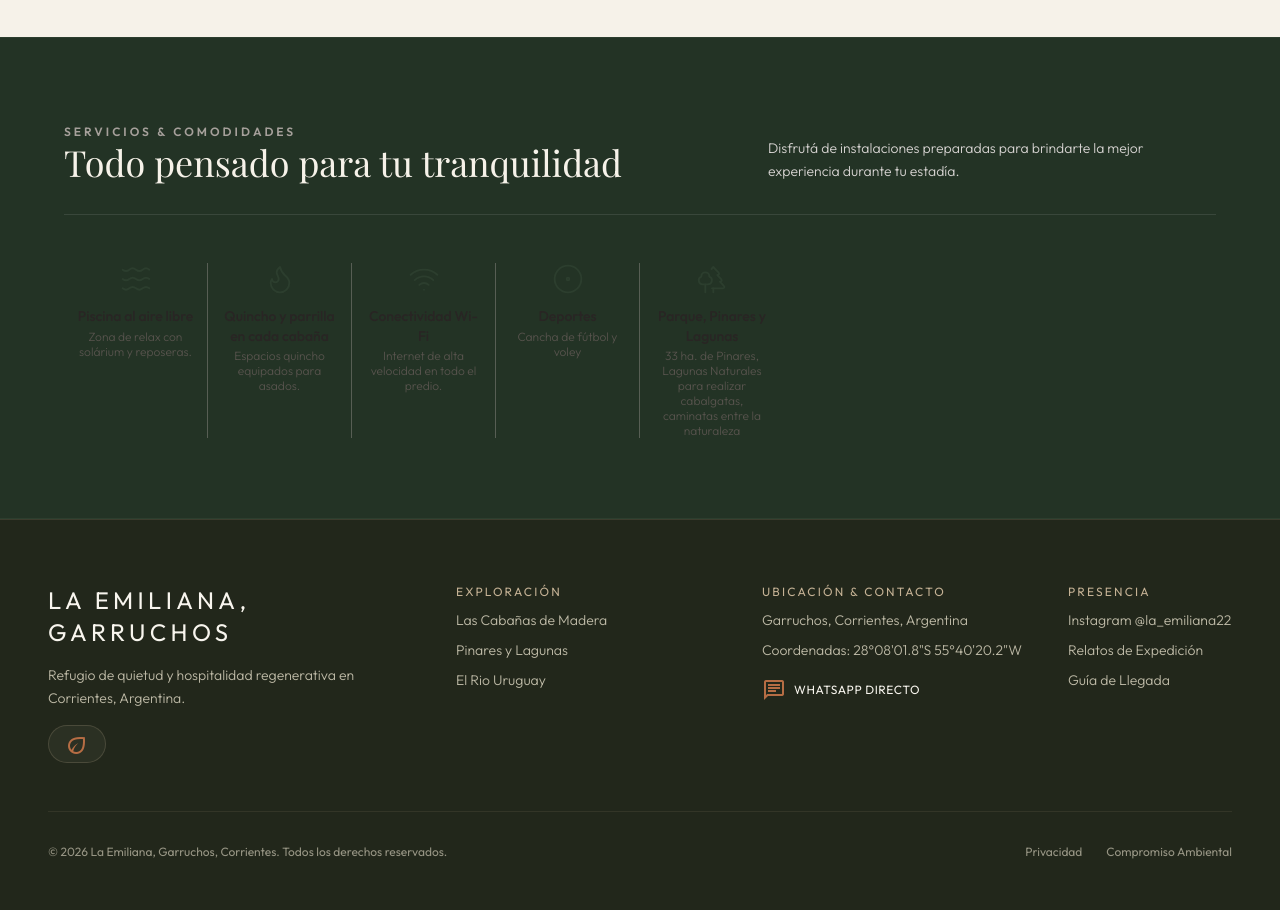
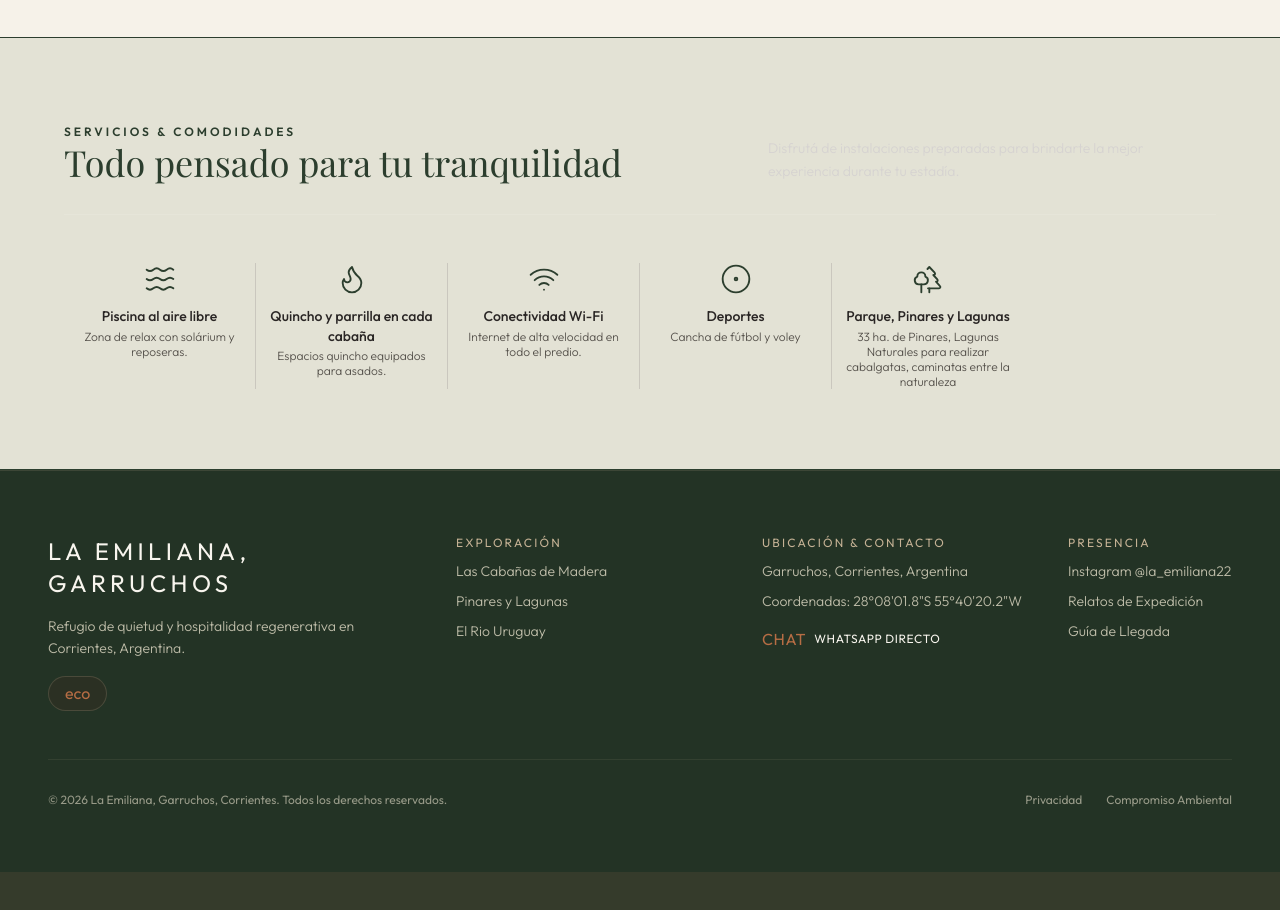
Before and after one commit to FranLopezPiaggio/la-emiliana-web, a Next.js app: page /reservas in a window 1280 px wide. Shown: the part 1940-2850 px from the top of the page. After the commit the page ends 2812 px from the top, so only its background shows below. Built offline with nearby package versions, Linux system fonts and the light colour scheme.

Commit message:
clean tsc errors and warning

```diff
--- a/src/app/globals.css
+++ b/src/app/globals.css
@@ -16,6 +16,8 @@
   --color-moss-200: #353B2B;
   --color-moss-300: #2B3023;
   --color-moss-400: #22271B;
+
+  --color-green: #233325;
 
   --color-sand: #E5DEC9;
   --color-sand-light: #F8F5EE;
--- a/src/app/layout.tsx
+++ b/src/app/layout.tsx
@@ -49,11 +49,6 @@ export default function RootLayout({
   return (
     <html lang="es" className={`${playfair.variable} ${outfit.variable} scroll-smooth`}>
       <head>
-        {/* Google Material Symbols Outlined */}
-        <link
-          rel="stylesheet"
-          href="https://fonts.googleapis.com/css2?family=Material+Symbols+Outlined:opsz,wght,FILL,GRAD@20..48,100..700,0..1,-50..200&display=swap"
-        />
       </head>
       <body className="bg-sand-light text-sand antialiased selection:bg-terracotta selection:text-sand-light">
       <Navbar/>
--- a/src/app/reservas/page.tsx
+++ b/src/app/reservas/page.tsx
@@ -1,10 +1,5 @@
-import Navbar from "@/components/legacy/Navbar";
 import BackgroundGoldenLines from "@/components/new/ui/BackgroundGoldenLines";
-import Hero from "@/components/legacy/Hero";
 import {CabinsGrid} from "@/components/new/booking/CabinGrid";
-import ConciergeCTA from "@/components/legacy/ConciergeCTA";
-import LocationMap from "@/components/new/ui/Location";
-import Footer from "@/components/new/ui/Footer";
 import { BookingHeroSection } from "@/components/new/booking/HeroBooking";
 import { AmenitiesBanner } from "@/components/new/booking/Amenities";
 
--- a/src/components/new/booking/Amenities.tsx
+++ b/src/components/new/booking/Amenities.tsx
@@ -5,10 +5,6 @@ import {
   Flame,
   CircleDot,
   Trees,
-  Car,
-  ShieldCheck,
-  Coffee,
-  Sparkles,
 } from "lucide-react";
 
 interface Amenity {
@@ -21,26 +17,31 @@ interface Amenity {
 const AMENITIES: Amenity[] = [
   {
     icon: Waves,
+    id: 'pileta',
     title: "Piscina al aire libre",
     description: "Zona de relax con solárium y reposeras.",
   },
   {
     icon: Flame,
+    id: 'quincho',
     title: "Quincho y parrilla en cada cabaña",
     description: "Espacios quincho equipados para asados.",
   },
   {
     icon: Wifi,
+    id: 'wifi',
     title: "Conectividad Wi-Fi",
     description: "Internet de alta velocidad en todo el predio.",
   },
   {
     icon:  CircleDot,
+    id: 'canchas',
     title: "Deportes",
     description:"Cancha de fútbol y voley",
   },
   {
     icon: Trees,
+    id: 'naturaleza',
     title: "Parque, Pinares y Lagunas",
     description:"33 ha. de Pinares, Lagunas Naturales para realizar cabalgatas, caminatas entre la naturaleza",
   },
@@ -48,16 +49,16 @@ const AMENITIES: Amenity[] = [
 
 export function AmenitiesBanner() {
   return (
-    <section id="amenities" className="w-full bg-[#233325] text-[#f6f2e9] py-16 md:py-20 px-6 lg:px-16 border-y border-[#2c3e2e]">
+    <section id="amenities" className="w-full bg-[#e3e2d5] text-[#2c3e2e] py-16 md:py-20 px-6 lg:px-16 border-y border-[#2c3e2e]">
       <div className="max-w-7xl mx-auto space-y-12">
 
         {/* Banner Header */}
         <div className="flex flex-col md:flex-row md:items-end justify-between gap-6 border-b border-white/10 pb-8">
           <div className="space-y-3">
-            <span className="text-xs font-semibold tracking-[0.25em] uppercase text-stone-400">
+            <span className="text-xs font-semibold tracking-[0.25em] uppercase text-[#2c3e2e]-400">
               SERVICIOS & COMODIDADES
             </span>
-            <h2 className="text-3xl sm:text-4xl font-serif text-[#f6f2e9] font-normal">
+            <h2 className="text-3xl sm:text-4xl font-serif text-[#2c3e2e] font-normal">
               Todo pensado para tu tranquilidad
             </h2>
           </div>
@@ -67,7 +68,7 @@ export function AmenitiesBanner() {
         </div>
 
                 {/* Grid Principal: Items + Separador + Texto destacado */}
-        <div className="grid grid-cols-1 lg:grid-cols-12 gap-8 lg:gap-0 items-center">
+        <div className="grid grid-cols-1 lg:grid-cols-5 gap-8 lg:gap-0 items-center">
 
           {/* Lista de Amenities / Características (6 Columnas) */}
           <div className="lg:col-span-9 grid grid-cols-2 sm:grid-cols-3 md:grid-cols-6 gap-6 md:gap-0">
--- a/src/components/new/booking/CabinGrid.tsx
+++ b/src/components/new/booking/CabinGrid.tsx
@@ -1,8 +1,8 @@
 "use client";
 
-import React, { useState } from "react";
+import React from "react";
 import Image from "next/image";
-import { Users, Bed, Wifi, Check, ArrowRight } from "lucide-react";
+import { Users, Bed, Check, ArrowRight } from "lucide-react";
 
 export interface Cabin {
   id: string;
@@ -23,7 +23,7 @@ const CABINS: Cabin[] = [
     capacity: "Hasta 6 personas",
     beds: "2 Dormitorios",
     description: "Espaciosa cabaña rodeada de vegetación nativa. Ideal para familias o grupos que buscan privacidad y máxima comodidad.",
-    image: "/entrada.jpg",
+    image: "/entrada-camino.jpg",
     features: ["Parrilla privada", "Aire Acondicionado", "Cocina equipada", "Deck con vista"],
   },
   {
@@ -39,7 +39,6 @@ const CABINS: Cabin[] = [
 ];
 
 export function CabinsGrid() {
-  const [selectedCabin, setSelectedCabin] = useState<Cabin | null>(null);
 
   const handleConsult = (cabinName: string) => {
     const message = `Hola! Quisiera consultar disponibilidad para la ${cabinName} en La Emiliana.`;
--- a/src/components/new/booking/HeroBooking.tsx
+++ b/src/components/new/booking/HeroBooking.tsx
@@ -3,6 +3,7 @@
 import React, { useState } from "react";
 import Image from 'next/image';
 import { ArrowRight, MapPin, Calendar, Users, Moon, MessageCircle } from "lucide-react";
+import { buildWaLink } from "@/lib/whatsapp";
 
 export function BookingHeroSection() {
   const [checkIn, setCheckIn] = useState("");
@@ -12,12 +13,9 @@ export function BookingHeroSection() {
   const handleBookingSubmit = (e: React.FormEvent) => {
     e.preventDefault();
 
-    // Mensaje preformateado para WhatsApp
-    const message = `Hola! Quisiera consultar disponibilidad en La Emiliana.%0A%0A- Fecha de llegada: ${checkIn || "A definir"}%0A- Personas: ${guests}%0A- Noches: ${nights}`;
-
-    // Reemplaza con el número oficial de WhatsApp del complejo
-    const whatsappUrl = `https://wa.me/5491112345678?text=${message}`;
-    window.open(whatsappUrl, "_blank");
+    // ponytail: plain \n, encoding lives in buildWaLink — add template in lib/whatsapp/messages.ts when reused elsewhere
+    const message = `Hola! Quisiera consultar disponibilidad en La Emiliana.\n\n- Fecha de llegada: ${checkIn || "A definir"}\n- Personas: ${guests}\n- Noches: ${nights}`;
+    window.open(buildWaLink(message), "_blank", "noopener,noreferrer");
   };
 
 return (
--- a/src/components/new/home/Complex.tsx
+++ b/src/components/new/home/Complex.tsx
@@ -10,7 +10,6 @@ import {
   ChevronRight,
   X,
   Maximize2,
-  Sparkles,
 } from "lucide-react";
 
 // Estructura de datos para las imágenes de la galería
--- a/src/components/new/ui/Footer.tsx
+++ b/src/components/new/ui/Footer.tsx
@@ -6,7 +6,7 @@ export default function Footer() {
   const currentYear = new Date().getFullYear();
 
   return (
-    <footer className="w-full bg-moss-400 border-t border-gold-line/15 text-sand py-16">
+    <footer className="w-full bg-green border-t border-gold-line/15 text-sand py-16">
       <div className="max-w-[1360px] mx-auto px-6 lg:px-12">
 
         {/* Main Footer Navigation Grid */}
--- a/src/components/new/ui/Gallery.tsx
+++ b/src/components/new/ui/Gallery.tsx
@@ -117,7 +117,7 @@ export function GallerySection() {
 
           {/* Imagen Activa */}
           <div className="relative max-h-[85vh] max-w-[90vw] overflow-hidden">
-            <img
+            <Image
               src={IMAGES[selectedIndex].src}
               alt={IMAGES[selectedIndex].alt}
               className="max-h-[85vh] w-auto max-w-[90vw] object-contain"
--- a/src/components/new/ui/Navbar.tsx
+++ b/src/components/new/ui/Navbar.tsx
@@ -1,7 +1,6 @@
 "use client";
 
 import { useState } from "react";
-import Image from "next/image";
 import Link from "next/link";
 import { Menu, X } from "lucide-react"; // npm install lucide-react
 import { getWhatsappUrl } from "@/lib/whatsapp";
--- a/src/lib/whatsapp/messages.ts
+++ b/src/lib/whatsapp/messages.ts
@@ -4,14 +4,16 @@ export type WhatsappOrigin =
   | "amenities"
   | "experience"
   | "contact"
-  | "concierge"
+  | "booking"
   | "footer"
   | "location"
   | "generic";
 
 export type MessageParams = {
   name?: string;
-  month?: string;
+  date?: Date;
+  persons?: string;
+  nigth?: number;
   interest?: "invertir" | "conocer" | "ambas";
   cabin?: string;
 };
@@ -24,8 +26,8 @@ export function getWhatsappMessage(
   const name = p.name?.trim() ? `Soy ${p.name.trim()}. ` : "";
 
   switch (origin) {
-    case "concierge":
-      return `Hola La Emiliana! ${name}Quisiera consultar disponibilidad para ${p.month ?? "próximas fechas"}.`;
+    case "booking":
+      return `Hola La Emiliana! ${name}Quisiera consultar disponibilidad para ${p.date ?? "próximas fechas"}.`;
     case "contact":
       return `Hola La Emiliana! ${name}Me interesa ${p.interest ?? "conocer el proyecto"}. Quisiera más información.`;
     case "complex":
```
Also changed, not shown: src/app/page.tsx (+0 -7 lines).
